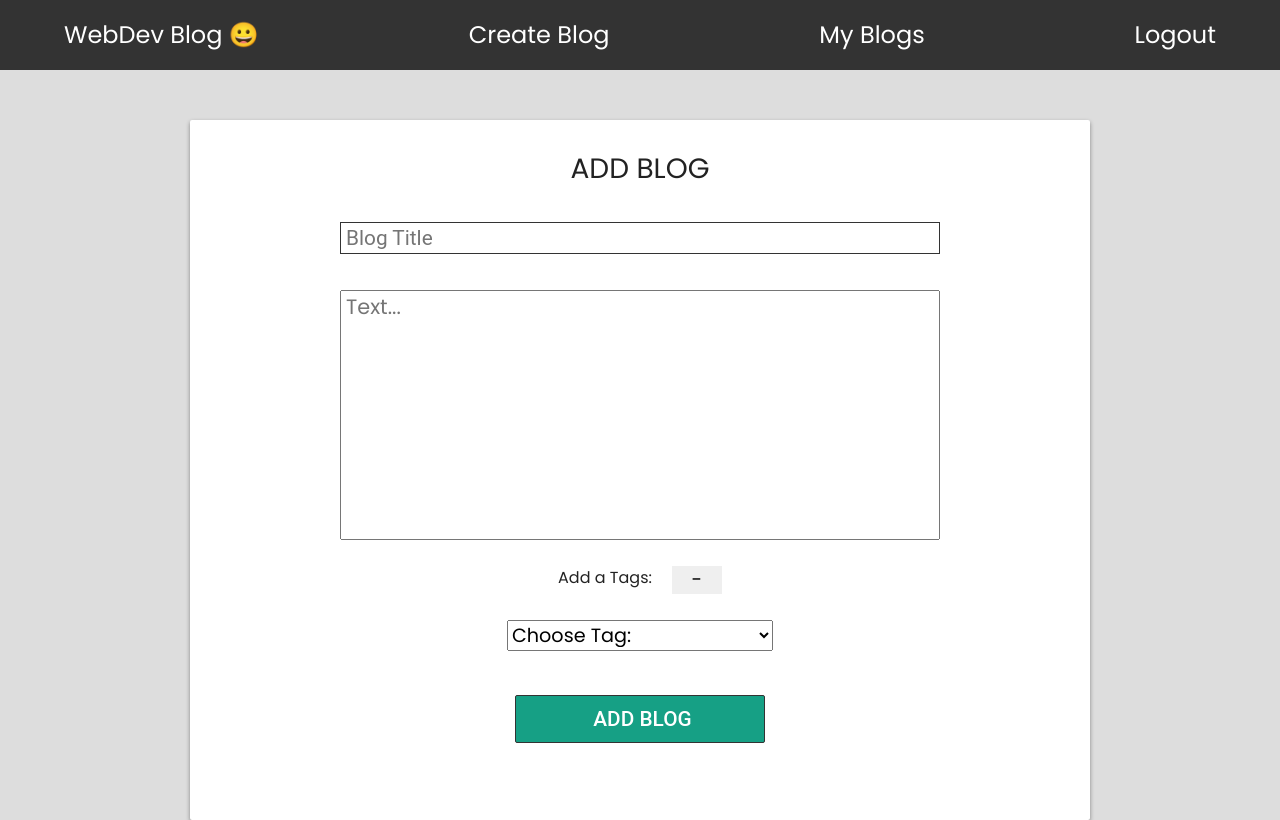
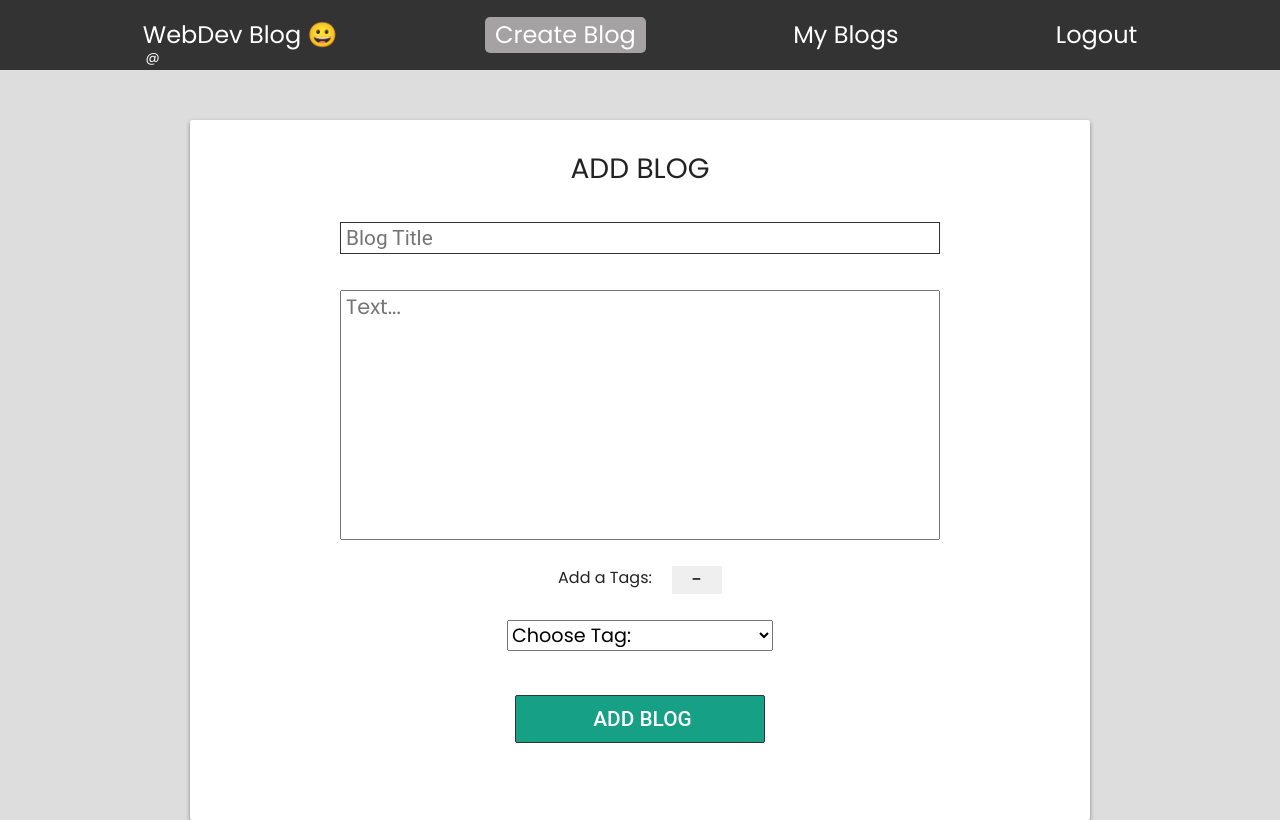
Before and after one commit to M-Wahidi/firebase-learning-blog, a React (Create React App) app: page /create-post in a window 1280 px wide. Built offline with nearby package versions, Linux system fonts and the light colour scheme; no server answers; the database is empty; sample sign-in values are in the browser's storage.

Commit message:
fix bugs

```diff
--- a/src/App.js
+++ b/src/App.js
@@ -16,15 +16,17 @@ function App() {
           <Header />
           <Routes>
             <Route path='/' element={<Home />} />
+
             <Route element={<ProtectedRoutes />}>
-              <Route path='create-post' element={<CreateBlog />}></Route>
-              <Route path='user-blogs' element={<UserBlog />}></Route>
+              <Route path='create-post' element={<CreateBlog />} />
+              <Route path='user-blogs' element={<UserBlog />} />
             </Route>
-            <Route path="account" />
-              <Route path='account/login' element={<Login />} />
-              <Route path="account/reset-password" element={<ResetPassword />} />
-            < Route />
-            <Route path='singup' element={<SingUp />} />
+
+            <Route path='account'>
+              <Route path='login' element={<Login />} />
+              <Route path='singup' element={<SingUp />} />
+              <Route path='reset-password' element={<ResetPassword />} />
+            </Route>
 
             <Route
               path='*'
--- a/src/Components/Blog.js
+++ b/src/Components/Blog.js
@@ -1,27 +1,15 @@
-import React, { useEffect, useState, useContext } from "react";
-import { collection, query, where, getDocs } from "firebase/firestore";
-import { auth, db } from "../firebaseConfig";
+import React, { useState, useContext } from "react";
+import { auth } from "../firebaseConfig";
 import { splitTag } from "../Helper/splitTag";
 import { MdDelete, MdModeEdit } from "react-icons/md";
 import { UserContext } from "../Context/authContext";
 import Notification from "./Notification";
+import GetAuthorName from "../Helper/GetAuthorName";
 
 function Blog({ blog, handleDeleteBlog, fetchOldUserBlog }) {
-  const [authorName, setAuthorName] = useState("");
   const [isCompleted, setIsCompleted] = useState(false);
   const { isSignIn, setEditBlog } = useContext(UserContext);
-
-  useEffect(() => {
-    const getAuthorName = async () => {
-      const userRef = collection(db, "users");
-      const q = query(userRef, where("id", "==", blog.authorID));
-      const querySnapshot = await getDocs(q);
-      querySnapshot.forEach((doc) => {
-        setAuthorName(doc.data().username);
-      });
-    };
-    getAuthorName();
-  }, []);
+  const { authorName } = GetAuthorName();
 
   const handleEditBlog = () => {
     setEditBlog({ isEditing: true, blogId: blog.id });
--- a/src/Components/Blogs.js
+++ b/src/Components/Blogs.js
@@ -8,7 +8,6 @@ function Blogs() {
   const [blogs, setBlogs] = useState([]);
   const [loading, setLoading] = useState(false);
   const [oldUserData, setOldUserData] = useState();
-
 
   const blogsRef = collection(db, "blogs");
 
@@ -26,7 +25,7 @@ function Blogs() {
     let updatedBlogs = [];
     await deleteDoc(doc(blogsRef, id));
     const querySnapshot = await getDocs(blogsRef);
-    querySnapshot.forEach((doc) => updatedBlogs.push({ ...doc.data() }));
+    querySnapshot.forEach((doc) => updatedBlogs.push({ ...doc.data(), id: doc.id }));
     setBlogs(updatedBlogs);
     setLoading(false);
   };
@@ -46,7 +45,7 @@ function Blogs() {
 
   return (
     <div className='blogs'>
-      <UpadteBlog getBlogs={getBlogs}   oldUserData={oldUserData} />
+      <UpadteBlog getBlogs={getBlogs} oldUserData={oldUserData} />
       {loading ? (
         <h1 className='blogs-message'>Loading...</h1>
       ) : (
--- a/src/Components/Header.js
+++ b/src/Components/Header.js
@@ -1,29 +1,55 @@
 import "../index.css";
+import { auth } from "../firebaseConfig";
 import { useContext, useEffect, useState } from "react";
-import { Link } from "react-router-dom";
+import { Link, useLocation } from "react-router-dom";
 import { UserContext } from "../Context/authContext";
 import Notification from "./Notification";
-
+import GetAuthorName from "../Helper/GetAuthorName";
 function Header() {
   const { isSignIn, setIsSignIn } = useContext(UserContext);
   const [isCompleted, setIsCompleted] = useState(false);
-
+  const location = useLocation().pathname;
+  const [routerPath, setRouterPath] = useState("");
+  const { authorName } = GetAuthorName();
 
   useEffect(() => {
     setIsSignIn(JSON.parse(localStorage.getItem("auth")));
-  }, []);
+    setRouterPath(location);
+  }, [location]);
 
   return (
     <div className='header'>
-      <Link to='/'>WebDev Blog 😀</Link>
-      {isSignIn && <Link to='create-post'>Create Blog</Link>}
+      <div style={{ position: "relative" }}>
+        <Link to='/'>WebDev Blog 😀 </Link>
+        <div style={{ position: "absolute", color: "#fff", left: "0.8rem", top: "30px", fontSize: "14px" }}>
+          {auth.currentUser === null ? "" : `@ ${authorName}`}
+        </div>
+      </div>
 
-      {isSignIn && <Link to={`user-blogs`}>My Blogs</Link>}
+      {isSignIn && (
+        <Link
+          to='create-post'
+          style={{ backgroundColor: `${routerPath === "/create-post" ? "rgb(164, 162, 162)" : ""}` }}
+          onClick={() => setRouterPath(location)}
+        >
+          Create Blog
+        </Link>
+      )}
+
+      {isSignIn && (
+        <Link
+          to={`user-blogs`}
+          style={{ backgroundColor: `${routerPath === "/user-blogs" ? "rgb(164, 162, 162)" : ""}` }}
+          onClick={() => setRouterPath(location)}
+        >
+          My Blogs
+        </Link>
+      )}
 
       {isSignIn ? (
-        <Link to='/' onClick={() => setIsCompleted(prev => !prev)} >
+        <button className='logout-btn' onClick={() => setIsCompleted((prev) => !prev)}>
           Logout
-        </Link>
+        </button>
       ) : (
         <Link to='/account/login'>Login</Link>
       )}
@@ -37,7 +63,6 @@ function Header() {
         completed={isCompleted}
         setCompleted={setIsCompleted}
       />
-
     </div>
   );
 }
--- /dev/null
+++ b/src/Helper/GetAuthorName.js
@@ -0,0 +1,25 @@
+import { useState, useEffect } from "react";
+import { collection, query, where, getDocs } from "firebase/firestore";
+import { auth, db } from "../firebaseConfig";
+
+function GetAuthorName() {
+  const [authorName, setAuthorName] = useState("");
+
+  const getAuthorName = async (id) => {
+    const userRef = collection(db, "users");
+    const q = query(userRef, where("id", "==", id));
+    const querySnapshot = await getDocs(q);
+    querySnapshot.forEach((doc) => {
+      setAuthorName(doc.data().username);
+    });
+  };
+
+  useEffect(() => {
+    const id = JSON.parse(localStorage.getItem("auth"))?.id || "";
+    getAuthorName(id);
+  }, [auth.currentUser]);
+
+  return { authorName };
+}
+
+export default GetAuthorName;
--- a/src/Pages/CreateBlog.js
+++ b/src/Pages/CreateBlog.js
@@ -39,7 +39,7 @@ function CreateBlog() {
   };
 
   return (
-    <div>
+    <div style={{ padding: " 0 2rem" }}>
       <form id='add-blog' onSubmit={(e) => e.preventDefault()}>
         <div className='add-blog-container'>
           <h1>ADD BLOG</h1>
--- a/src/Pages/Signup.js
+++ b/src/Pages/Signup.js
@@ -2,7 +2,7 @@ import { useState, useContext } from "react";
 import { createUserWithEmailAndPassword } from "firebase/auth";
 import { auth, addUser } from "../firebaseConfig";
 import { UserContext } from "../Context/authContext";
-import { useNavigate } from "react-router-dom";
+import { useNavigate, Link } from "react-router-dom";
 import Notification from "../Components/Notification";
 import Loading from "../Components/Loading";
 import { MdRemoveRedEye } from "react-icons/md";
@@ -14,6 +14,7 @@ function Signup() {
   const [userName, setUserName] = useState("");
   const [error, setError] = useState(false);
   const [completed, setCompleted] = useState(false);
+  const [passwordType, setPasswordType] = useState("password");
   const { setIsSignIn } = useContext(UserContext);
   const navigate = useNavigate();
 
@@ -68,9 +69,9 @@ function Signup() {
           placeholder='E-mail'
           onChange={(e) => setEmail(e.target.value)}
         />
-        <div>
+        <div style={{ display: "flex", position: "relative" }}>
           <input
-          type='password'
+            type={passwordType}
             name='password'
             value={password}
             placeholder='Password'
@@ -78,18 +79,26 @@ function Signup() {
             onChange={(e) => setPassword(e.target.value)}
           />
         </div>
-       <div>
+        <div style={{ display: "flex", position: "relative" }}>
           <input
-          type='password'
+            type={passwordType}
             name='password2'
             placeholder='Retype password'
             autoComplete='new-password'
             onChange={(e) => setRetypePassword(e.target.value)}
             value={retypepassowrd}
           />
+          <div
+            style={{ position: "absolute", right: ".5rem", top: "5px", cursor: "pointer" }}
+            onClick={() => setPasswordType((prev) => (prev === "password" ? "text" : "password"))}
+          >
+            <MdRemoveRedEye />
           </div>
-
+        </div>
         <input type='submit' name='signup_submit' value='Sign me up' onClick={handleSingupUserandPass} />
+        <div className='login-link'>
+          You have account? <Link to='/account/login'>Log in</Link>
+        </div>
       </div>
       <Notification
         opition={{
--- a/src/ProtectedRoutes.js
+++ b/src/ProtectedRoutes.js
@@ -1,6 +1,5 @@
 import { Navigate, Outlet } from "react-router-dom";
 import { auth } from "./firebaseConfig";
-
 import React from "react";
 import Home from "./Pages/Home";
 
--- a/src/index.css
+++ b/src/index.css
@@ -17,14 +17,29 @@
   height: 70px;
   display: flex;
   align-items: center;
-  justify-content: space-between;
+  justify-content: space-around;
   padding: 0 4rem;
 }
-.header a {
+.header a,
+.header .logout-btn {
   text-decoration: none;
   color: #fff;
   font-size: 1.5rem;
+  display: flex;
+  justify-content: center;
+  align-items: center;
+  padding: 0 10px;
+  border-radius: 5px;
+  border: none;
+  background: transparent;
+  transition: 0.1s ease-in;
 }
+
+.header a:hover,
+.header .logout-btn:hover {
+  background-color: rgb(161, 161, 161);
+}
+
 *:focus {
   outline: none;
 }
@@ -44,10 +59,16 @@ body {
   position: relative;
   margin: 5% auto;
   width: 600px;
-  height: 400px;
+  height: 450px;
   background: #fff;
   border-radius: 2px;
   box-shadow: 0 2px 4px rgba(0, 0, 0, 0.4);
+}
+#login-box {
+  height: 400px;
+}
+#singup-box {
+  height: 450px;
 }
 
 .sing-up-container {
@@ -124,11 +145,13 @@ button.social-signin:focus {
   box-shadow: 0 2px 4px rgba(0, 0, 0, 0.4);
   transition: 0.2s ease;
 }
-.singup-link {
+.singup-link,
+.login-link {
   margin-top: 2rem;
   user-select: none;
 }
-.singup-link a {
+.singup-link a,
+.login-link a {
   text-decoration: none;
   color: #16a085;
 }
@@ -354,10 +377,10 @@ textarea {
 }
 
 @keyframes loading {
-  from{
+  from {
     transform: rotate(0);
   }
-  to{
+  to {
     transform: rotate(360deg);
   }
 }
```
Also changed, not shown: src/Components/Notification.js (+14 -20 lines), src/Pages/Login.js (+32 -22 lines). Lines whose indentation alone changed are shown as unchanged.
